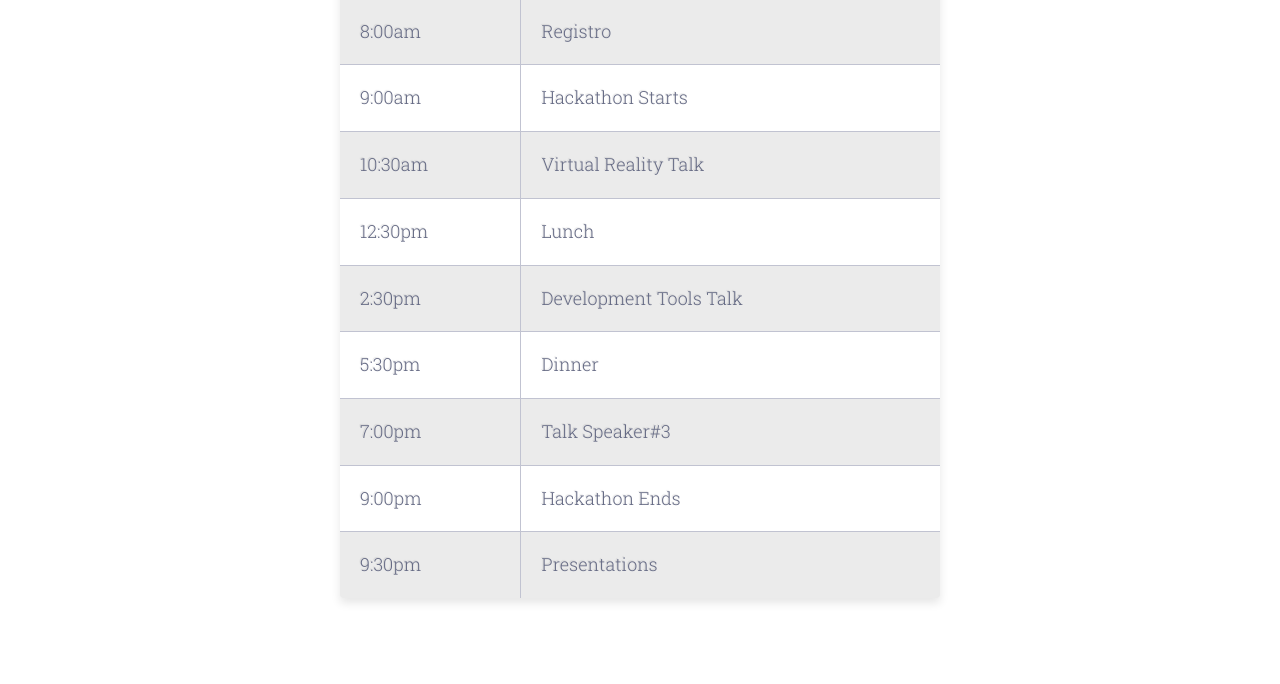
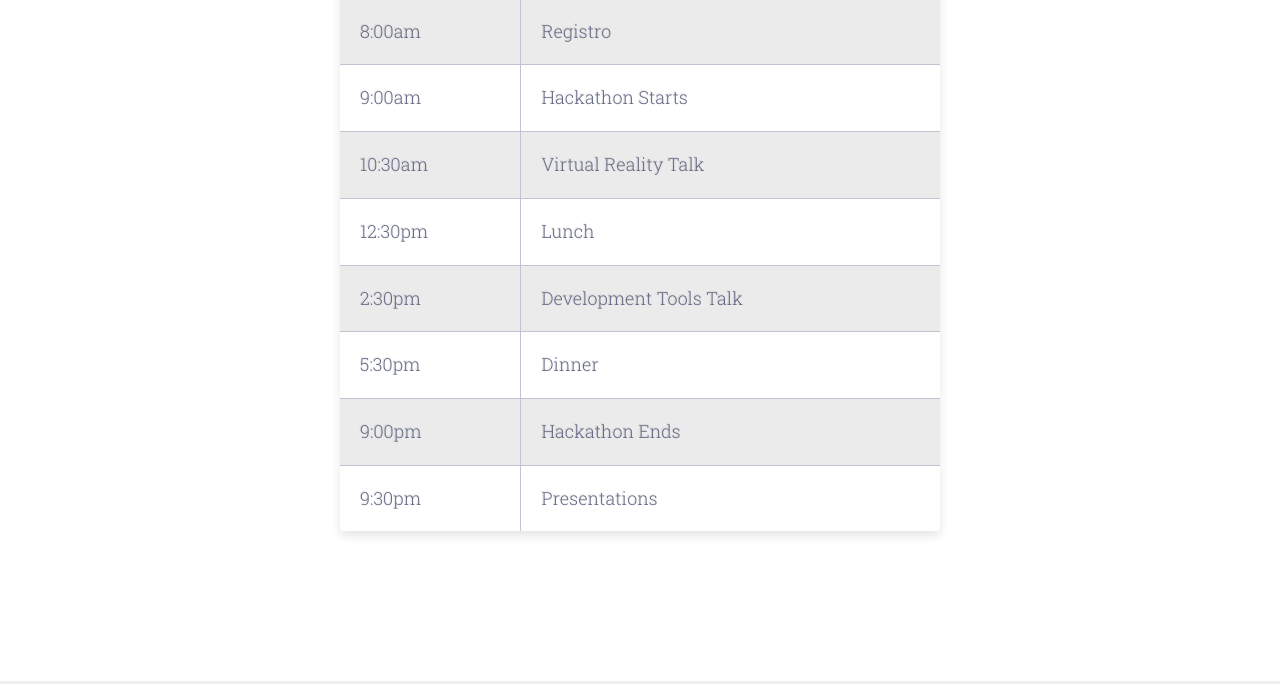
Before and after one commit to idea-platform/idea-platform.github.io, a website: page index.html in a window 1280 px wide. Shown: the part 2693-3377 px from the top of the page. Drawn offline with nearby package versions, Linux system fonts and the light colour scheme; a web font is replaced by a local one.

Commit message:
Update index.html

```diff
--- a/index.html
+++ b/index.html
@@ -232,10 +232,6 @@
 <td class="text-left">Dinner</td>
 </tr>
 <tr>
-<td class="text-left">7:00pm</td>
-<td class="text-left">Talk Speaker#3</td>
-</tr>
-<tr>
 <td class="text-left">9:00pm</td>
 <td class="text-left">Hackathon Ends</td>
 </tr>
```
